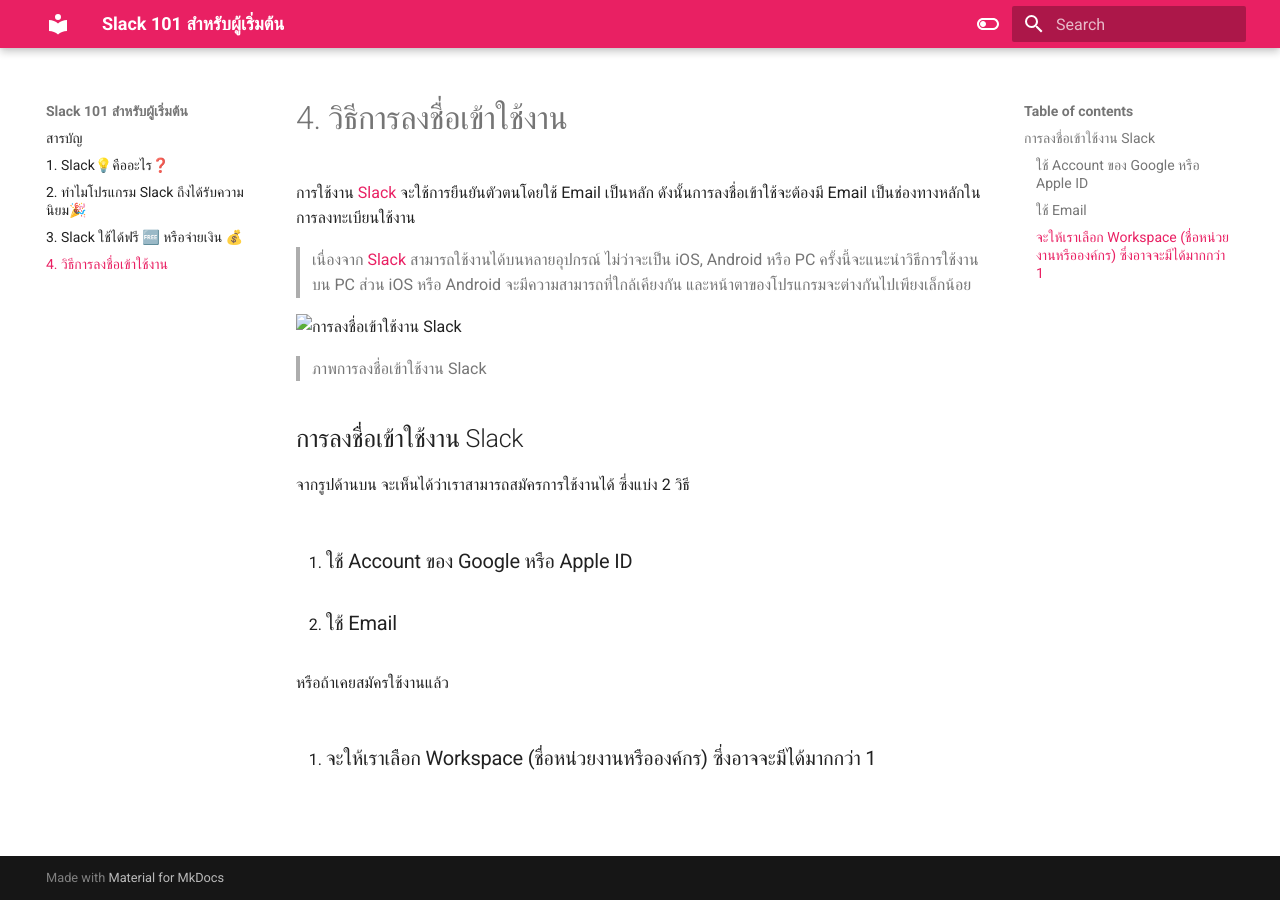
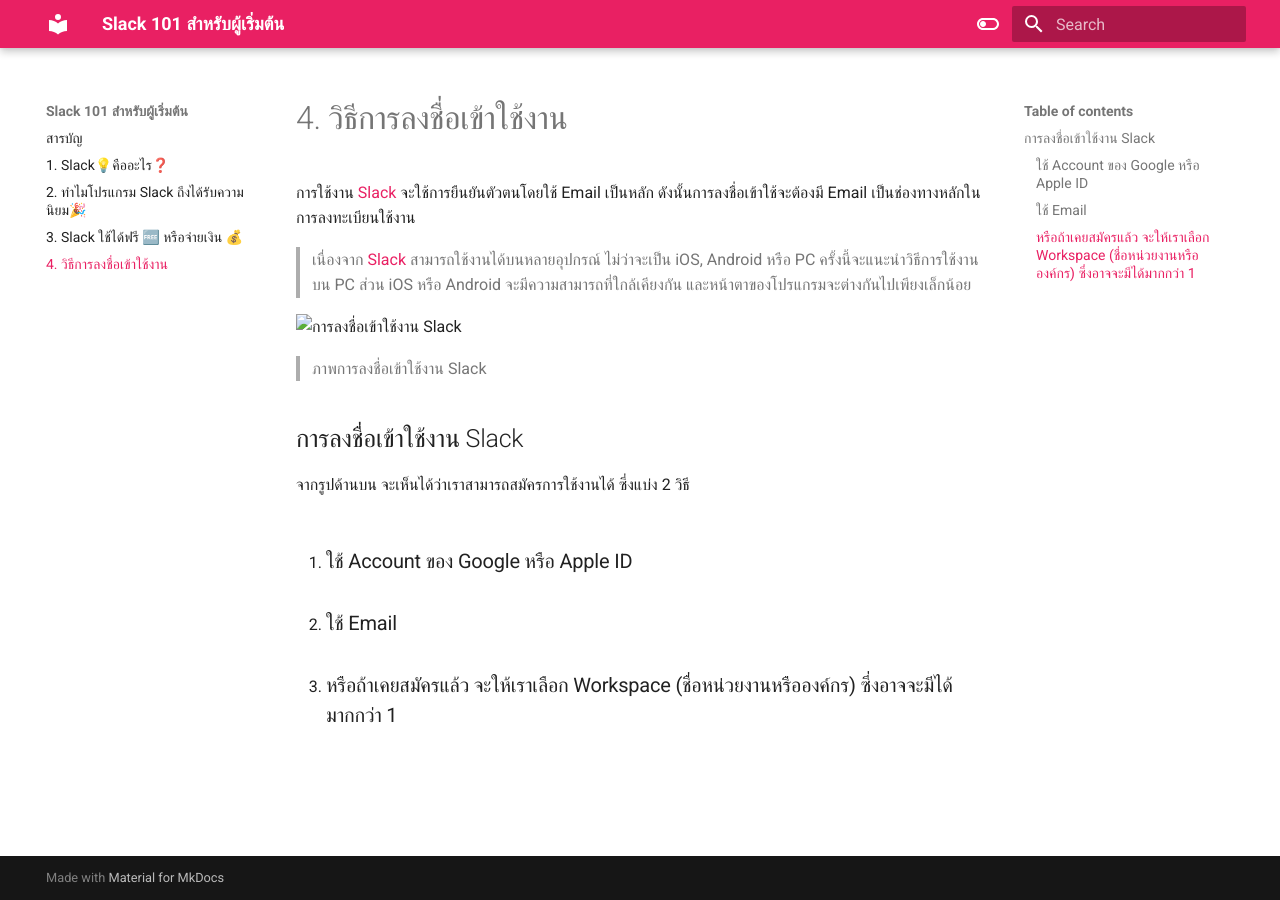
Before and after one commit to luckkrit/slack101, an MkDocs documentation site: the page built from docs/004-วิธีการ-ลงชื่อ-เข้าใช้งาน.md, in a window 1280 px wide. Built offline with MkDocs 1.6.1 and Material for MkDocs 9.7.7, drawn with Linux system fonts in a browser that asks for light colours.

Commit message:
vault backup: 2022-12-27 22:54:13

```diff
--- a/docs/004-วิธีการ-ลงชื่อ-เข้าใช้งาน.md
+++ b/docs/004-วิธีการ-ลงชื่อ-เข้าใช้งาน.md
@@ -14,7 +14,4 @@
 
 1.  ### ใช้ Account ของ Google หรือ Apple ID
 2.  ### ใช้ Email
-
-หรือถ้าเคยสมัครใช้งานแล้ว
-
-3. ### จะให้เราเลือก Workspace (ชื่อหน่วยงานหรือองค์กร) ซึ่งอาจจะมีได้มากกว่า 1
+3.  ### หรือถ้าเคยสมัครแล้ว จะให้เราเลือก Workspace (ชื่อหน่วยงานหรือองค์กร) ซึ่งอาจจะมีได้มากกว่า 1
```
